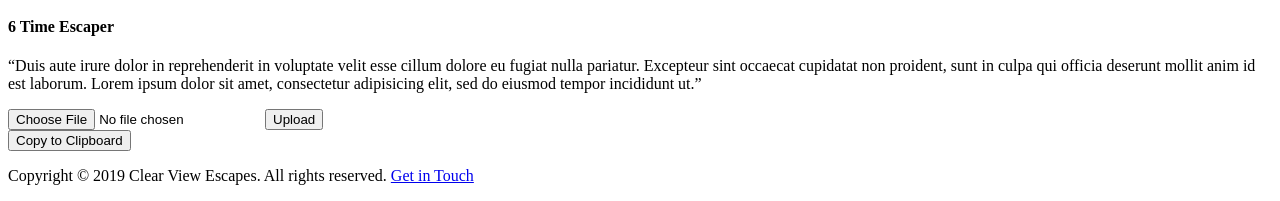
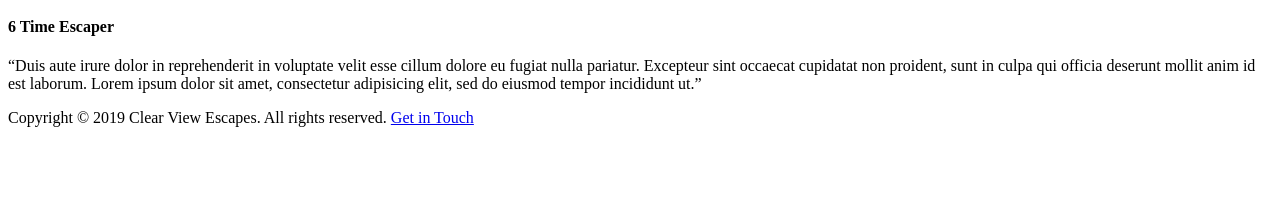
Before and after one commit to 744825/Travel-site-demo, a website: page app/index.html in a window 1280 px wide. Shown: the part 2587-2788 px from the top of the page. After the commit the page ends 2730 px from the top, so only its background shows below. Drawn offline with Linux system fonts and the light colour scheme.

Commit message:
Update index.html
Removed Gas Analyzer miss-finding component.

```diff
--- a/app/index.html
+++ b/app/index.html
@@ -162,21 +162,21 @@
   </div>
 </div>
 
-  <div>
+<!--   <div>
     <input type="file" id="fileUpload" />
 <input type="button" id="upload" value="Upload"  />
 <br/>
 <input type=button value="Copy to Clipboard" onClick="copytable('dvExcel')">
 
-<div id="dvExcel"></div>
+<div id="dvExcel"></div> -->
 <script>
-function copytable(el) {
-  var urlField = document.getElementById(el)
-  var range = document.createRange()
-  range.selectNode(urlField)
-  window.getSelection().addRange(range)
-  document.execCommand('copy')
-}
+// function copytable(el) {
+//   var urlField = document.getElementById(el)
+//   var range = document.createRange()
+//   range.selectNode(urlField)
+//   window.getSelection().addRange(range)
+//   document.execCommand('copy')
+// }
 
 </script>
   <footer class="site-footer">
```
